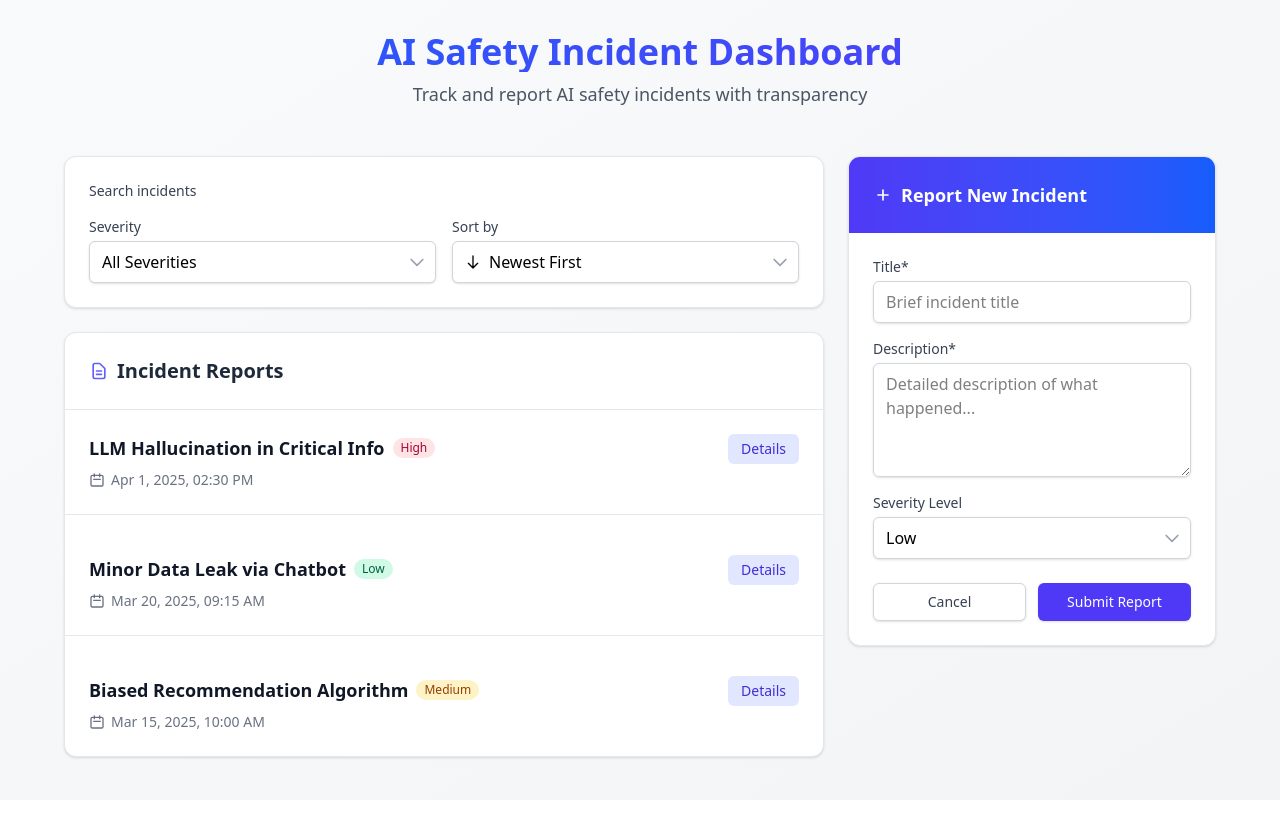
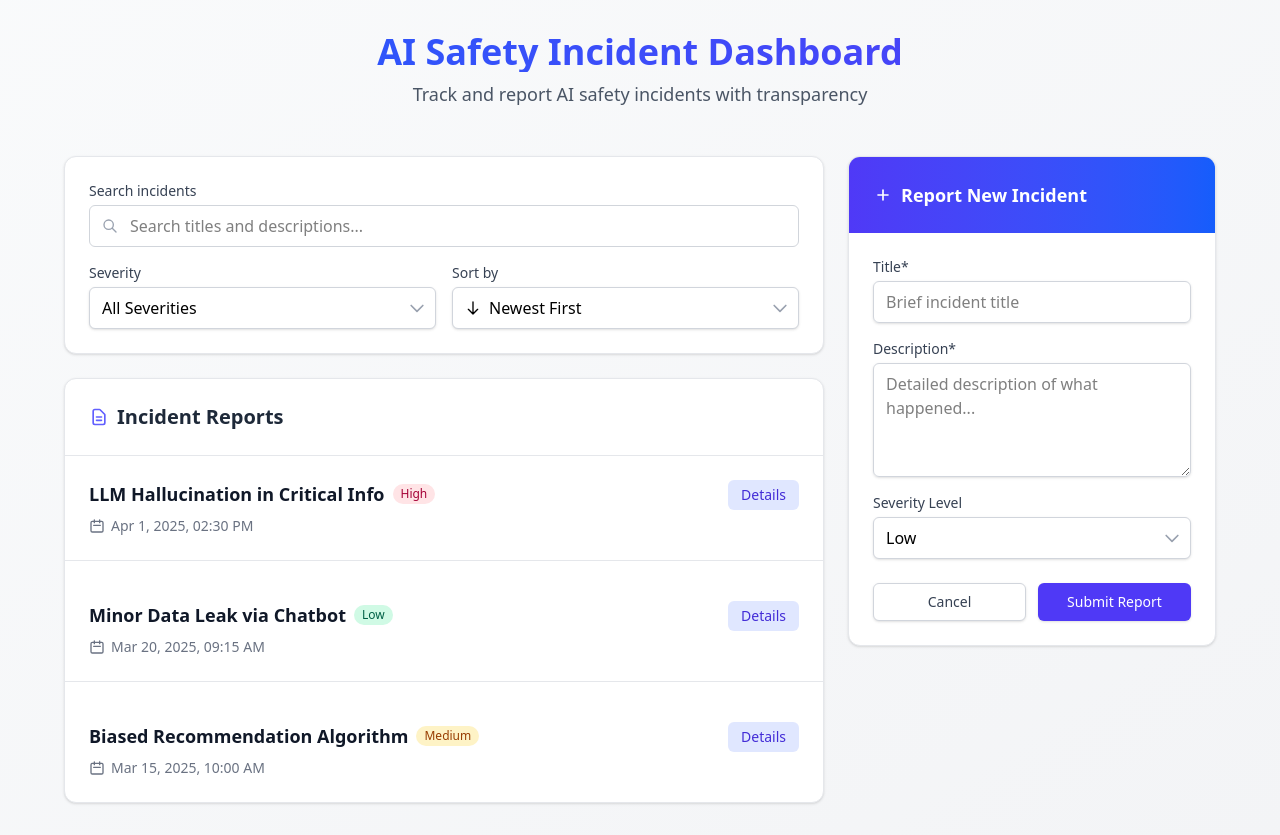
Before and after one commit to sanketyelugotla/SparkleHood, a React (Vite) app: page / in a window 1280 px wide. Before the commit the page ends 800 px from the top, so only its background shows below. Built offline with nearby package versions, Linux system fonts and the light colour scheme.

Commit message:
Fixed error in filter

```diff
--- a/src/components/IncidentFilter.tsx
+++ b/src/components/IncidentFilter.tsx
@@ -1,6 +1,7 @@
+import { useState } from "react";
+import { motion } from "framer-motion";
 import { CustomSelect } from "./CustomSelect";
 import { Severity } from "../types/incident";
-import { useState } from "react";
 
 interface IncidentFilterProps {
     filter: Severity | "All";
@@ -22,18 +23,57 @@ export default function IncidentFilter({
     const [isSearchFocused, setIsSearchFocused] = useState(false);
 
     return (
-        <div className="bg-white rounded-xl shadow-sm border border-gray-200 p-4 sm:p-6">
+        <motion.div
+            initial={{ opacity: 0, y: -10 }}
+            animate={{ opacity: 1, y: 0 }}
+            transition={{ duration: 0.3 }}
+            className="bg-white rounded-xl shadow-sm border border-gray-200 p-4 sm:p-6"
+        >
             <div className="space-y-4">
                 {/* Search Input */}
                 <div>
                     <label htmlFor="search" className="block text-sm font-medium text-gray-700 mb-1">
                         Search incidents
                     </label>
-                    {/* ... search input implementation ... */}
+                    <motion.div
+                        animate={{
+                            borderColor: isSearchFocused ? "#6366f1" : "#d1d5db",
+                            boxShadow: isSearchFocused ? "0 0 0 3px rgba(99, 102, 241, 0.1)" : "none"
+                        }}
+                        transition={{ duration: 0.2 }}
+                        className="relative rounded-md border border-gray-300"
+                    >
+                        <div className="absolute inset-y-0 left-0 pl-3 flex items-center pointer-events-none">
+                            <svg className="h-4 w-4 text-gray-400" fill="none" stroke="currentColor" viewBox="0 0 24 24">
+                                <path strokeLinecap="round" strokeLinejoin="round" strokeWidth={2} d="M21 21l-6-6m2-5a7 7 0 11-14 0 7 7 0 0114 0z" />
+                            </svg>
+                        </div>
+                        <input
+                            id="search"
+                            type="text"
+                            placeholder="Search titles and descriptions..."
+                            className="block w-full pl-10 pr-3 py-2 border-0 bg-transparent focus:ring-0"
+                            value={searchQuery}
+                            onChange={(e) => setSearchQuery(e.target.value)}
+                            onFocus={() => setIsSearchFocused(true)}
+                            onBlur={() => setIsSearchFocused(false)}
+                        />
+                        {searchQuery && (
+                            <button
+                                onClick={() => setSearchQuery("")}
+                                className="absolute inset-y-0 right-0 pr-3 flex items-center"
+                            >
+                                <svg className="h-4 w-4 text-gray-400" fill="none" stroke="currentColor" viewBox="0 0 24 24">
+                                    <path strokeLinecap="round" strokeLinejoin="round" strokeWidth={2} d="M6 18L18 6M6 6l12 12" />
+                                </svg>
+                            </button>
+                        )}
+                    </motion.div>
                 </div>
 
                 {/* Filter and Sort */}
                 <div className="grid grid-cols-1 md:grid-cols-2 gap-4">
+                    {/* Severity Filter */}
                     <CustomSelect<Severity | "All">
                         id="severity-filter"
                         value={filter}
@@ -46,6 +86,7 @@ export default function IncidentFilter({
                         <option value="High">High</option>
                     </CustomSelect>
 
+                    {/* Sort By */}
                     <CustomSelect<"Newest" | "Oldest">
                         id="sort"
                         value={sort}
@@ -71,6 +112,6 @@ export default function IncidentFilter({
                     </CustomSelect>
                 </div>
             </div>
-        </div>
+        </motion.div>
     );
 }
```
